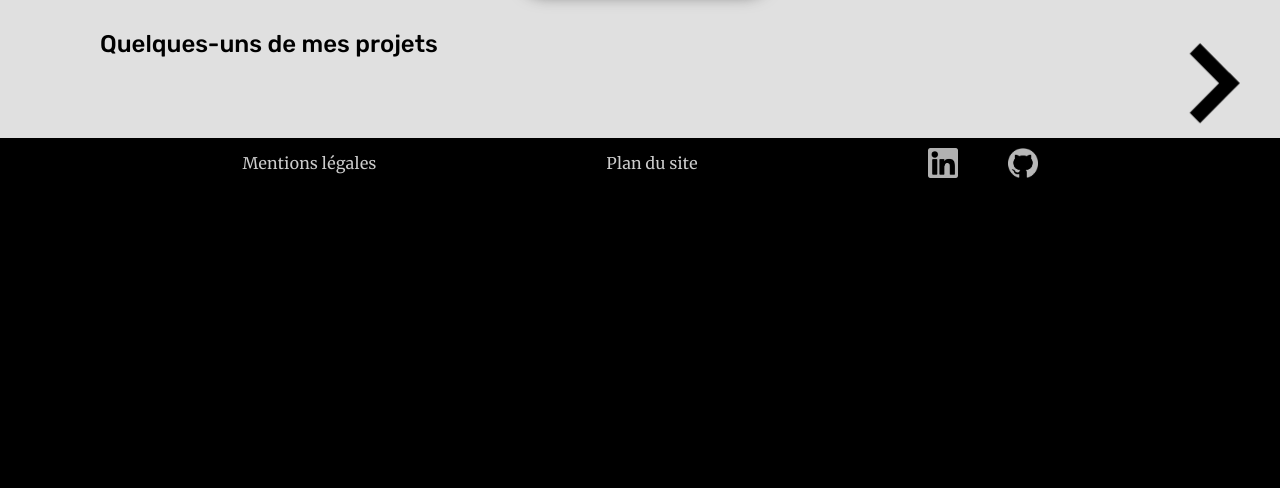
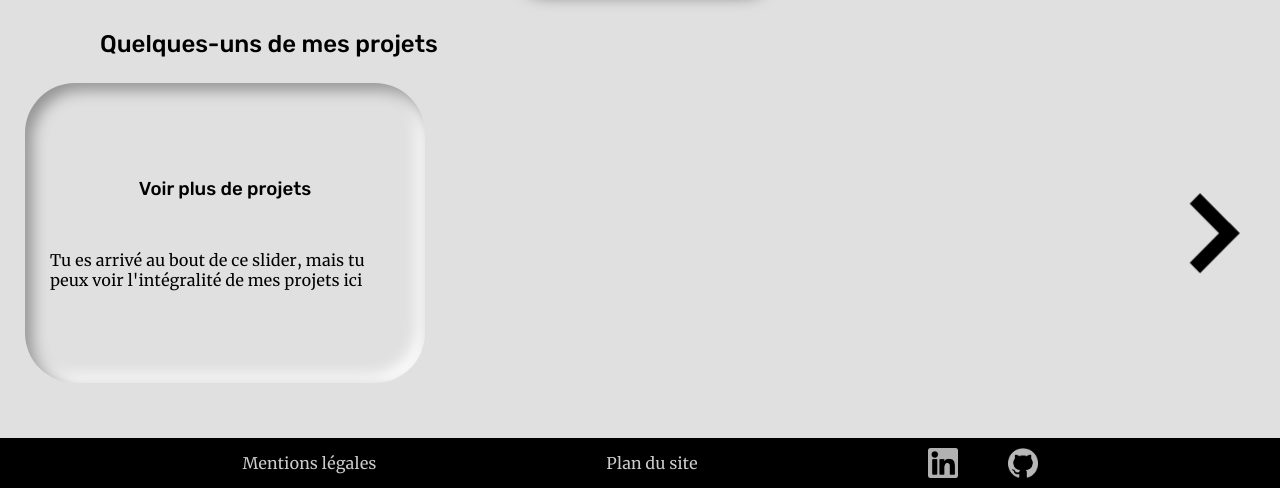
Before and after one commit to Suzoka/Portfolio, a PHP site: page / in a window 1280 px wide. Shown: the part 800-1288 px from the top of the page. Before the commit the page ends 978 px from the top, so only its background shows below. Run offline with PHP 8.4, Linux system fonts and the light colour scheme; data that the repository does not hold is empty; a stand-in replaces the project's code that opens the database connection.

Commit message:
:sparkles: "voir plus" button

```diff
--- a/index.php
+++ b/index.php
@@ -80,6 +80,10 @@ include './script/script.php';
                             <p class="lienVersProjet">En savoir plus</p>
                         </a>
                     <?php } ?>
+                    <a href="./projets.php" class="lienProjet">
+                        <h3>Voir plus de projets</h3>
+                        <p>Tu es arrivé au bout de ce slider, mais tu peux voir l'intégralité de mes projets ici</p>
+                    </a>
                 </div>
                 <img src="./img/fleche.svg" alt="" width="75" class="sliderDroite">
                 <img src="./img/fleche.svg" alt="" width="75" class="sliderGauche">
--- a/script/script.js
+++ b/script/script.js
@@ -29,7 +29,7 @@ function animation(anime) {
                     clone.style.transition = '0.5s';
                     clone.style.scale = 12;
                     setTimeout(function () {
-                        window.location.href = "./projet.php?id=" + element.id;
+                        window.location.href = element.getAttribute('href');
                         setTimeout(function () {
                             clone.remove();
                             element.removeAttribute('style');
```
